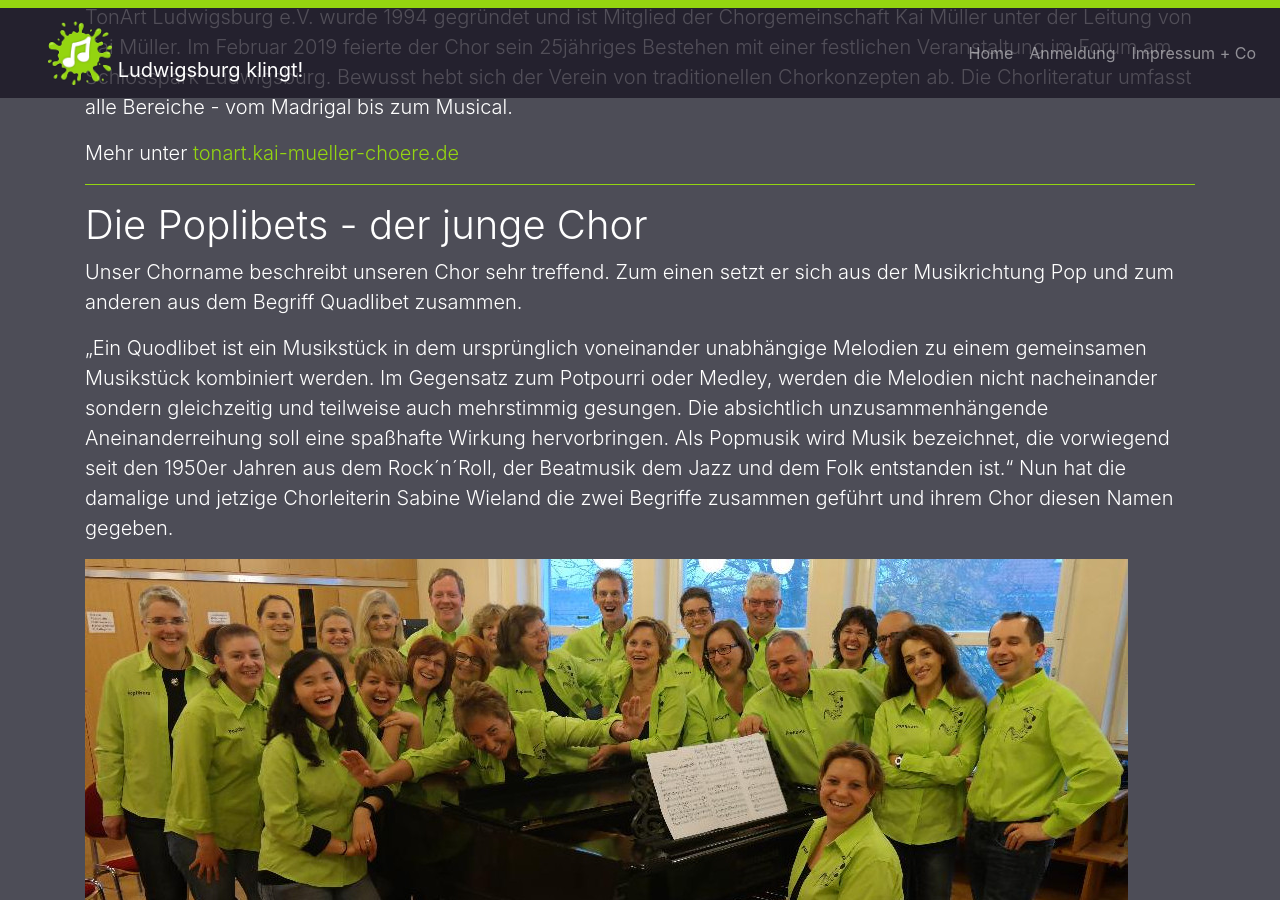
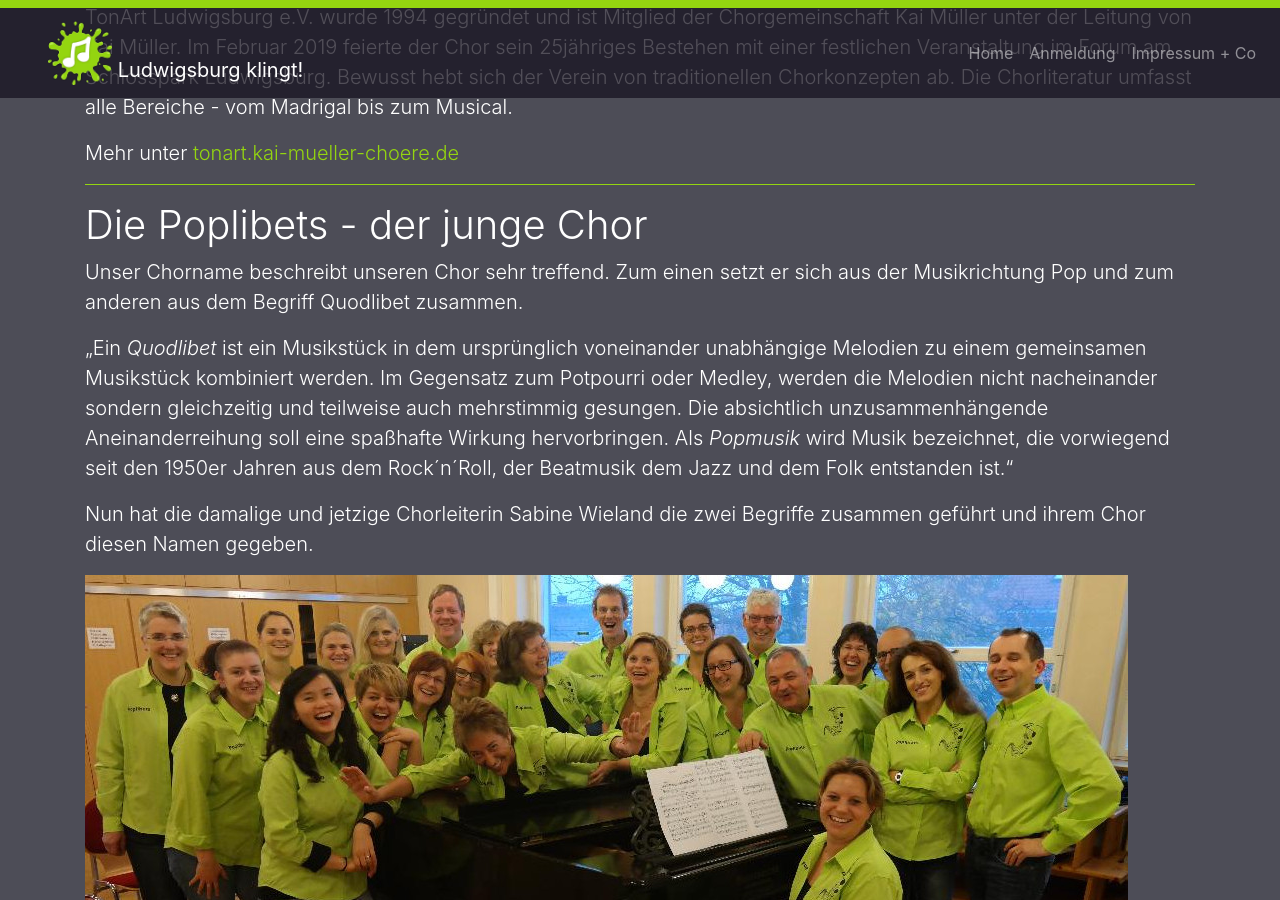
Before and after one commit to Harald-LB/LB-klingt, a Jekyll site: the page built from _posts/2019-12-11-teilnehmer.markdown, in a window 1280 px wide and 900 px high, scrolled down 1990 px. Built offline with Jekyll 4.4.1, drawn with Linux system fonts in a browser that asks for light colours; some of the changed text lies outside the part shown.

Commit message:
Teilnehmer (Saxoforte) hinzugefügt.

```diff
--- a/_posts/2019-12-11-teilnehmer.markdown
+++ b/_posts/2019-12-11-teilnehmer.markdown
@@ -63,14 +63,15 @@
 # Die Poplibets - der junge Chor
 
 Unser Chorname beschreibt unseren Chor sehr treffend. Zum einen setzt er sich aus der
-Musikrichtung Pop und zum anderen aus dem Begriff  Quadlibet zusammen.
+Musikrichtung Pop und zum anderen aus dem Begriff Quodlibet zusammen.
 
-„Ein Quodlibet ist ein Musikstück in dem ursprünglich voneinander unabhängige Melodien zu einem gemeinsamen Musikstück
+„Ein _Quodlibet_ ist ein Musikstück in dem ursprünglich voneinander unabhängige Melodien zu einem gemeinsamen Musikstück
 kombiniert werden. Im Gegensatz zum Potpourri oder Medley, werden die Melodien nicht nacheinander sondern gleichzeitig
 und teilweise auch mehrstimmig gesungen. Die absichtlich unzusammenhängende Aneinanderreihung soll eine spaßhafte Wirkung
-hervorbringen.
-Als Popmusik wird Musik bezeichnet, die vorwiegend seit den 1950er Jahren aus dem Rock´n´Roll,
-der Beatmusik dem Jazz und dem Folk entstanden ist.“ Nun hat die damalige und jetzige Chorleiterin
+hervorbringen. Als _Popmusik_ wird Musik bezeichnet, die vorwiegend seit den 1950er Jahren aus dem Rock´n´Roll,
+der Beatmusik dem Jazz und dem Folk entstanden ist.“
+
+Nun hat die damalige und jetzige Chorleiterin
 Sabine Wieland die zwei Begriffe zusammen geführt und ihrem Chor diesen Namen gegeben.
 
 ![Poplibets](assets/img/teilnehmer/PoplibetsChorbild_am_Klavier.jpg){: .img-fluid}
@@ -131,3 +132,42 @@
     - ein Youtube Video.
   </div>
 </div>
+<hr class="my-md-3">
+
+# Saxoforte
+
+Wir sind "Saxoforte" - das Saxophonensemble des Musikverein Eglosheim.
+
+{::options parse_block_html="true" /}
+<div class="container">
+ <div class="row">
+  <div class="col-lg-6 pl-0">
+  ![Saxoforte](assets/img/teilnehmer/saxoforte.jpg){: .img-fluid}
+  </div>
+  <div class="col-lg-6 pl-0 pl-lg-2">
+  Vor gut 12 Jahren fing alles an. Während der Registerproben für das alljährliche Weihnachtskonzert
+  stellten wir fest, dass wir weder Trompeten noch Posaunen benötigen, um einen richtig genialen
+  Sound zu kreieren. Schnell war entschieden, wir gründen ein eigenes Ensemble.
+  Seitdem sind wir als eine Abteilung des Musikvereins Eglosheim auf Hochzeiten, Familienfesten,
+  Vernissagen und anderen kulturellen Veranstaltungen unterwegs, um Werbung für unser
+  tolles Instrument zu machen.
+
+  Wir sind ein Quintett bestehend aus:
+  2 Alt-Saxophonen (Melanie Wilde & Jutta Gerstberger),
+  2 Tenorsaxophonen (Monika Gruber & Gabi von Ceumern) und 1 Baritonsaxophon (Andreas Lesch).
+  </div>
+ </div>
+</div>
+
+Wir bieten Ihnen bei _Ludwigsburg klingt!_ die Möglichkeit uns bei einem Platzkonzert
+kennenzulernen. Erleben Sie beeindruckende Basslinien von unserem Bariton-Saxophonisten,
+knackige Rhythmen und Soloeinlagen unserer Tenor-Saxophonistinnen sowie Herzschmerzmelodien
+und erstaunliche Fingerakrobatik unserer Alt-Saxophonistinnen. Zusammen kreiieren wir einen
+unglaublichen Saxophonklang, der Sie hoffentlich genauso fasziniert wie uns.
+
+Unser Repertoire reicht von Swing, Jazz, Tango, Filmmusik bis hin zu Popstücken.
+Genießen Sie Klassiker wie den Pink Panther von Henri Mancini oder American Petrol von
+Glenn Miller oder lassen Sie sich in die Welt der Filmmusik entführen und fiebern Sie
+mit bei Mission Impossible oder der Raumpatrouille Orion. Wir freuen uns auf Ihren Besuch!
+
+Link auf unsere Homepage: [http://mv-eglosheim.de/saxoforte.html](http://mv-eglosheim.de/saxoforte.html)
```
Also changed, not shown: assets/img/teilnehmer/saxoforte.jpg (added).
